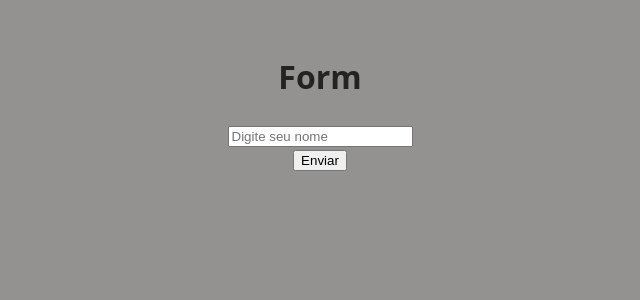
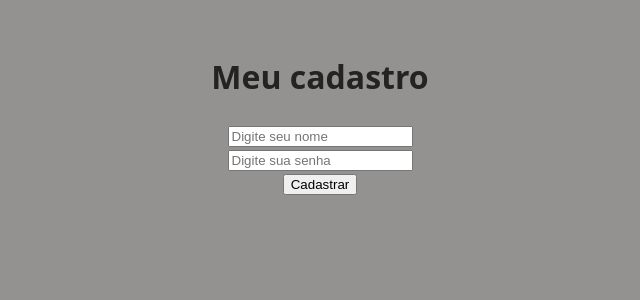
Before and after one commit to Romulo-Queiroz/React, a React (Vite) app: page / in a window 1280 px wide. Shown: the top 300 px of the page, without its empty margins (320-960 px from the left). Built offline with nearby package versions, Linux system fonts and the light colour scheme.

Commit message:
build: useState

```diff
--- a/src/components/form.jsx
+++ b/src/components/form.jsx
@@ -1,17 +1,44 @@
+import { useState } from "react";
+
 function Form() {
   function cadastrarUsuario(e) {
     e.preventDefault();
-    console.log("Cadastrando usuário");
+    console.log(`Nome: ${name} Senha: ${password}`);
   }
+
+  const [name, setName] = useState();
+  const [password, setPassword] = useState();
+
   return (
     <div>
-      <h1>Form</h1>
+      <h1>Meu cadastro</h1>
       <form onSubmit={cadastrarUsuario}>
         <div>
-          <input type="text" placeholder="Digite seu nome" />
+          <label htmlFor="nome"></label>
+          <input
+            type="text"
+            id="name"
+            name="name"
+            placeholder="Digite seu nome"
+            onChange={(e) => {
+              setName(e.target.value);
+            }}
+          />
         </div>
         <div>
-          <input type="submit" value="Enviar" />
+          <label htmlFor="password"></label>
+          <input
+            type="password"
+            id="password"
+            name="password"
+            placeholder="Digite sua senha"
+            onChange={(e) => {
+              setPassword(e.target.value);
+            }}
+          />
+        </div>
+        <div>
+          <input type="submit" value="Cadastrar" />
         </div>
       </form>
     </div>
```
Also changed, not shown: src/components/componenteDois.jsx (+6 -2 lines).
